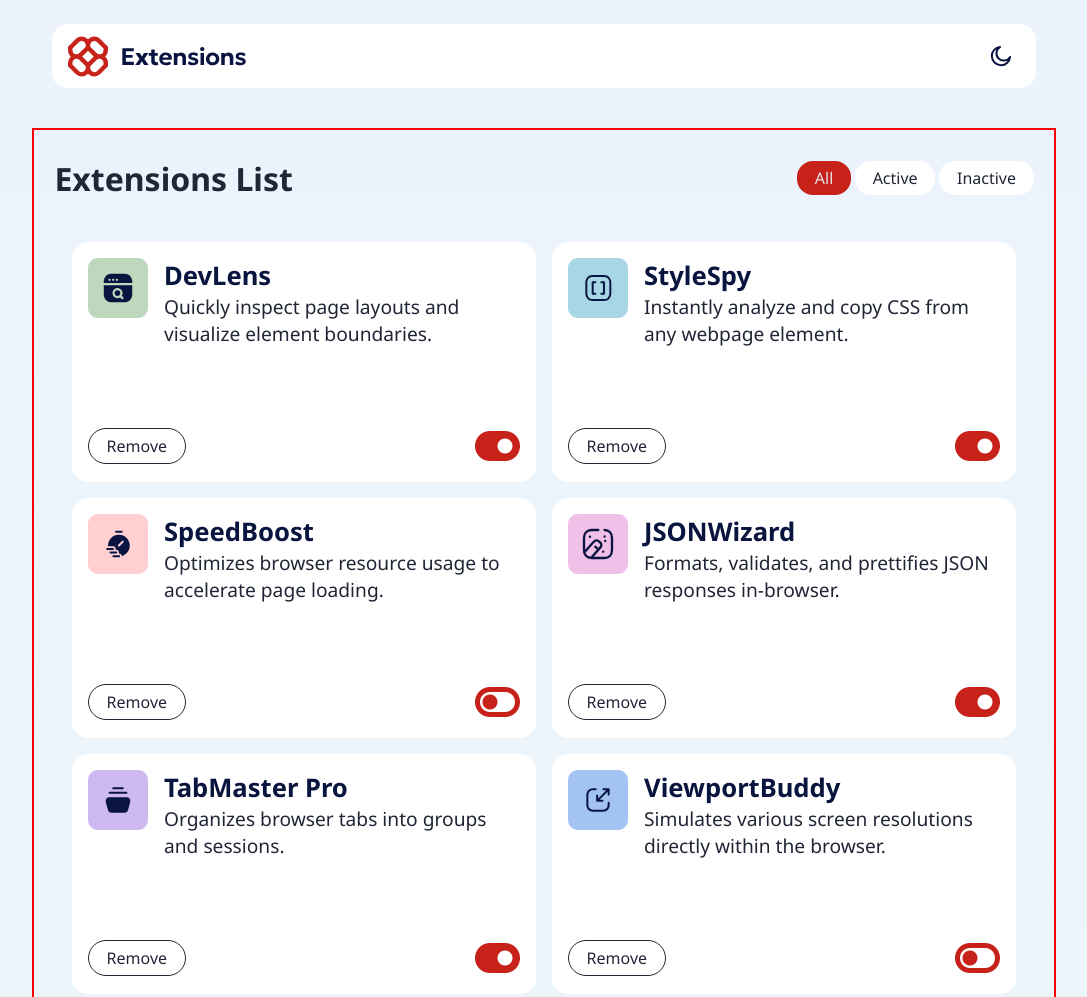
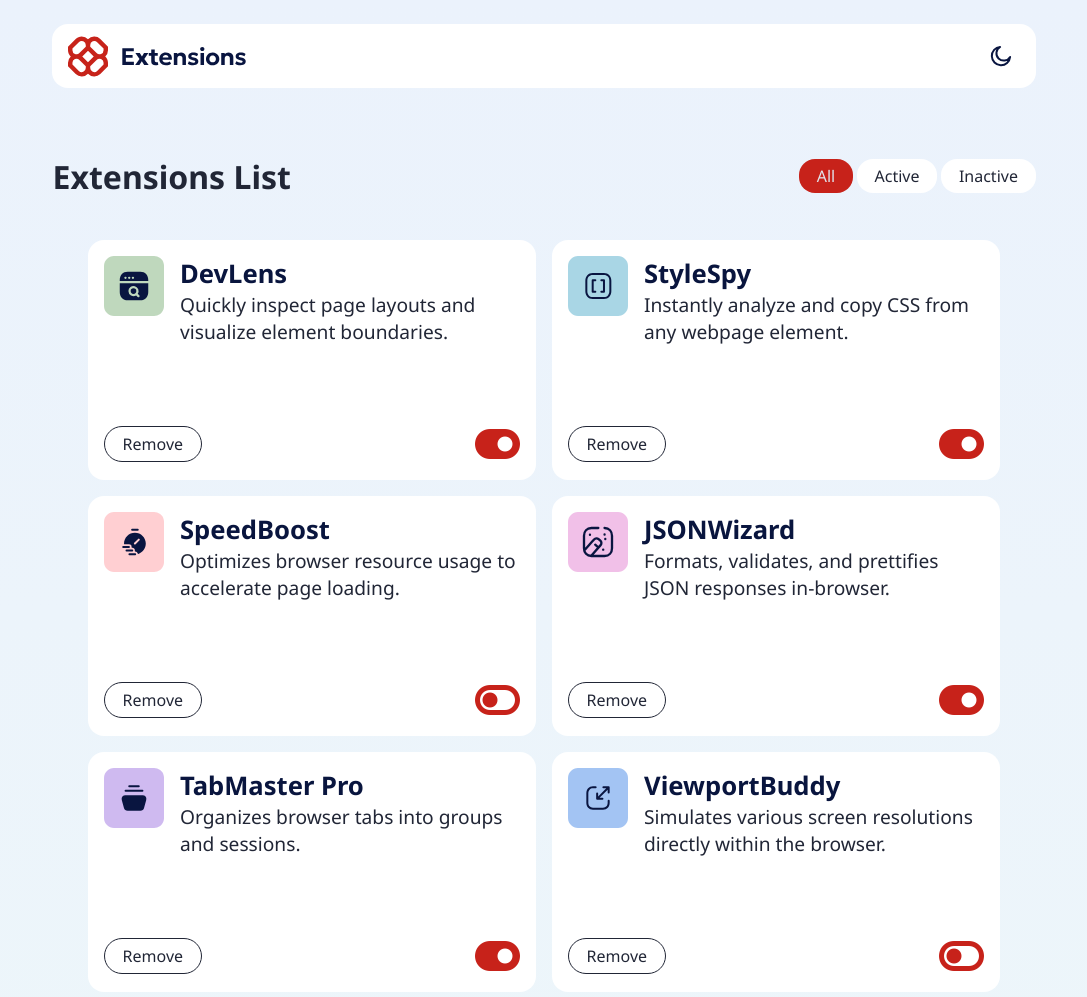
Before and after one commit to AlyssonDemari/Browser-extension-manager-UI, a plain HTML site: page index.html in a window 1280 px wide. Shown: the top 997 px of the page, without its empty margins (96-1183 px from the left). Drawn offline with Linux system fonts and the light colour scheme.

Commit message:
removendo o teste

```diff
--- a/style/index.scss
+++ b/style/index.scss
@@ -46,8 +46,6 @@ body {
 }
 
 main {
-    //teste
-    border: 2px solid red;
     @include centralize(column, center, center);
     padding-bottom: $main-bottom;
 
@@ -100,7 +98,7 @@ main {
     flex-wrap: wrap;
 
     .card{
-        width: 29rem;
+        width: 28rem;
         height: 15rem;
         border-radius: $border-radius-sm;
         background: var(--bg-cards);
```
Also changed, not shown: style/index.css, 1 other file.
